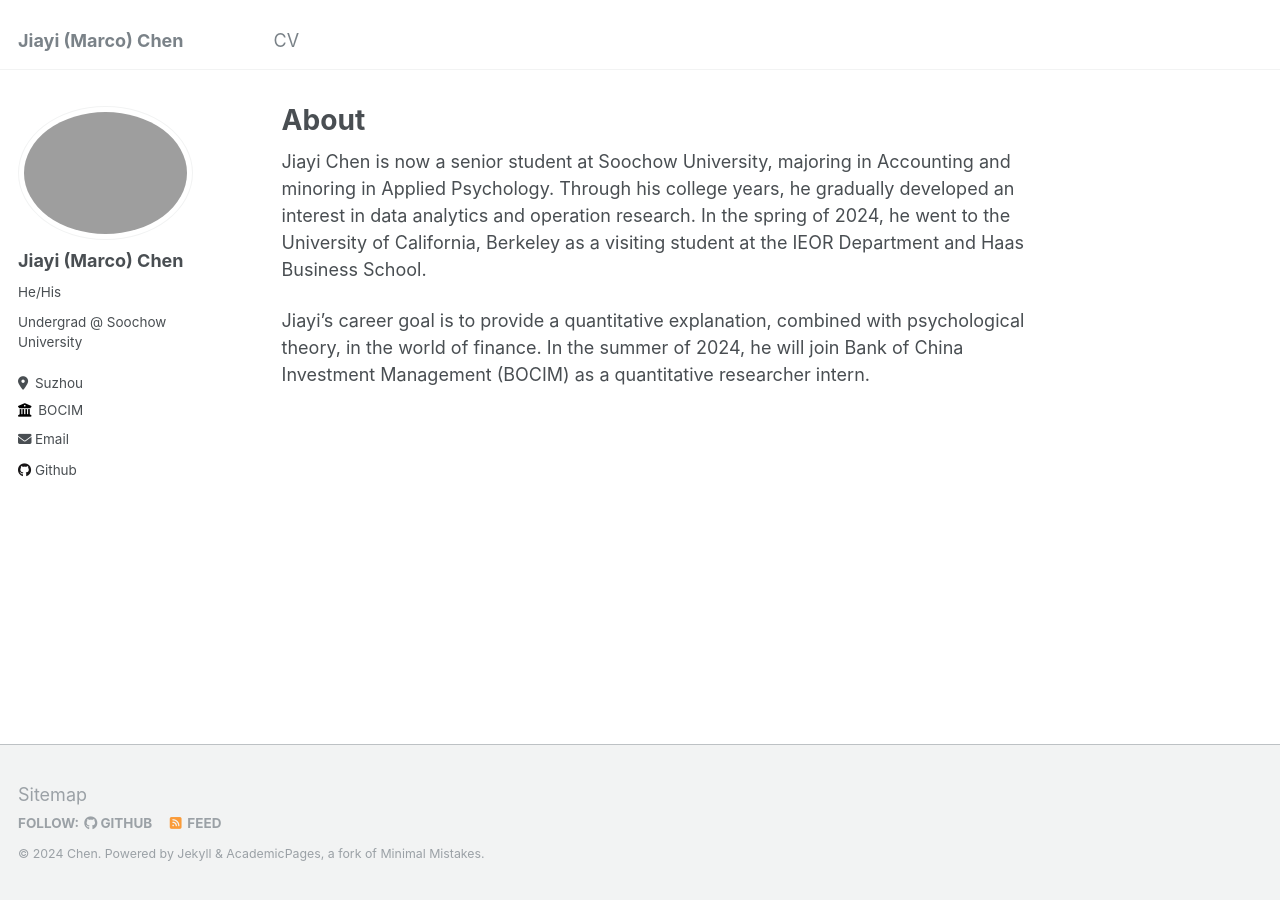
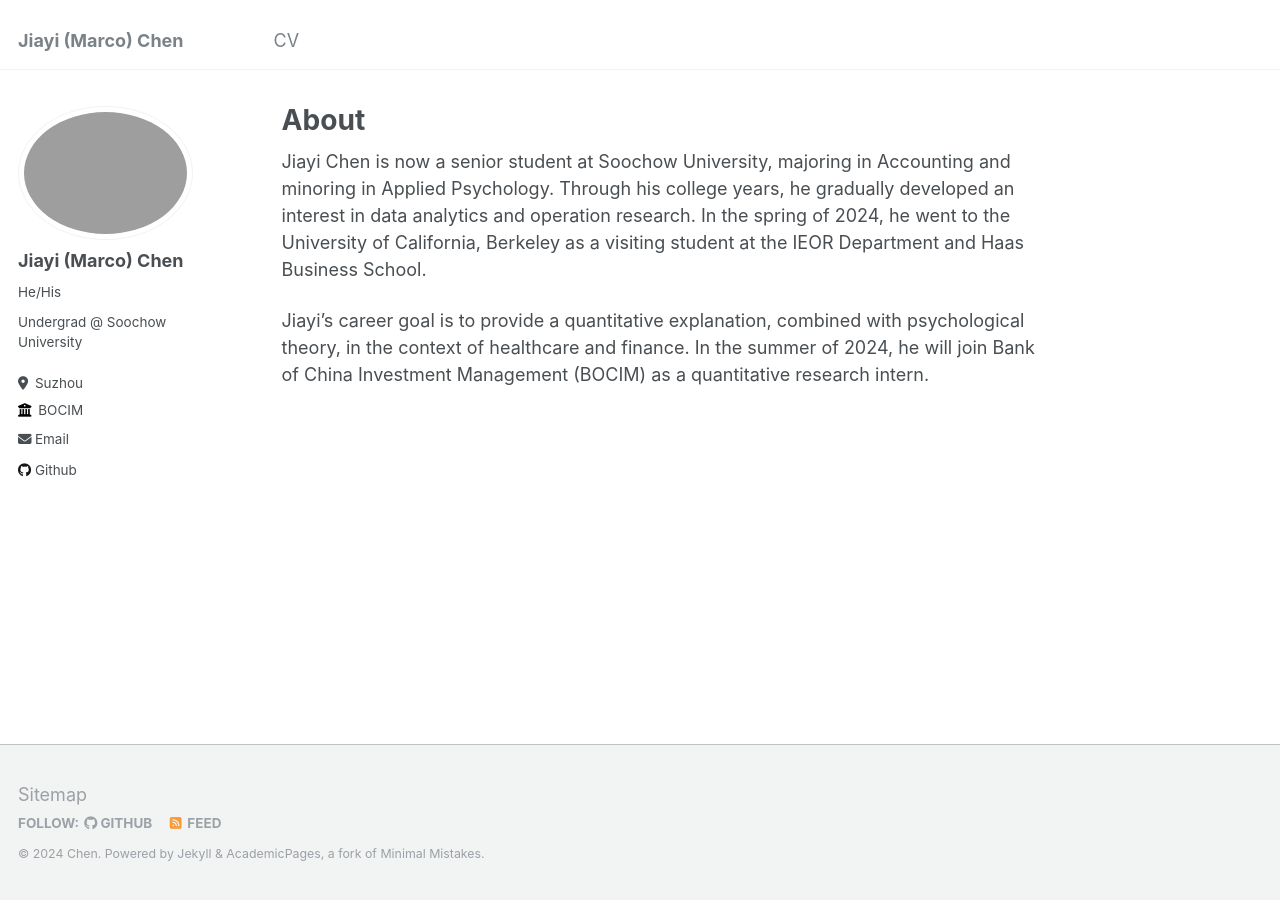
Before and after one commit to marcochen0720/marcochen0720.github.io, a Jekyll site: the page built from _pages/about.md, in a window 1280 px wide. Built offline with Jekyll 4.4.1, drawn with Linux system fonts in a browser that asks for light colours.

Commit message:
Update about.md

```diff
--- a/_pages/about.md
+++ b/_pages/about.md
@@ -9,4 +9,4 @@ redirect_from:
 
 Jiayi Chen is now a senior student at Soochow University, majoring in Accounting and minoring in Applied Psychology. Through his college years, he gradually developed an interest in data analytics and operation research. In the spring of 2024, he went to the University of California, Berkeley as a visiting student at the IEOR Department and Haas Business School.
 
-Jiayi's career goal is to provide a quantitative explanation, combined with psychological theory, in the world of finance. In the summer of 2024, he will join Bank of China Investment Management (BOCIM) as a quantitative researcher intern.
+Jiayi's career goal is to provide a quantitative explanation, combined with psychological theory, in the context of healthcare and finance. In the summer of 2024, he will join Bank of China Investment Management (BOCIM) as a quantitative research intern.
```
